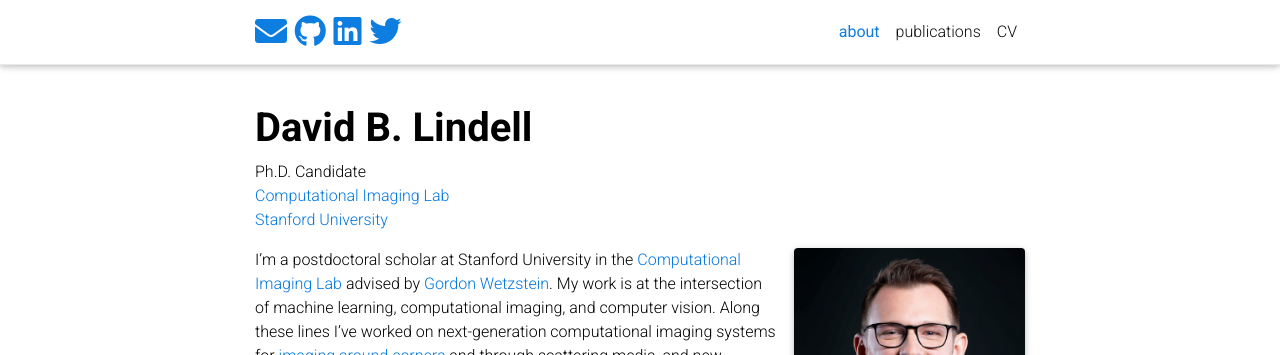
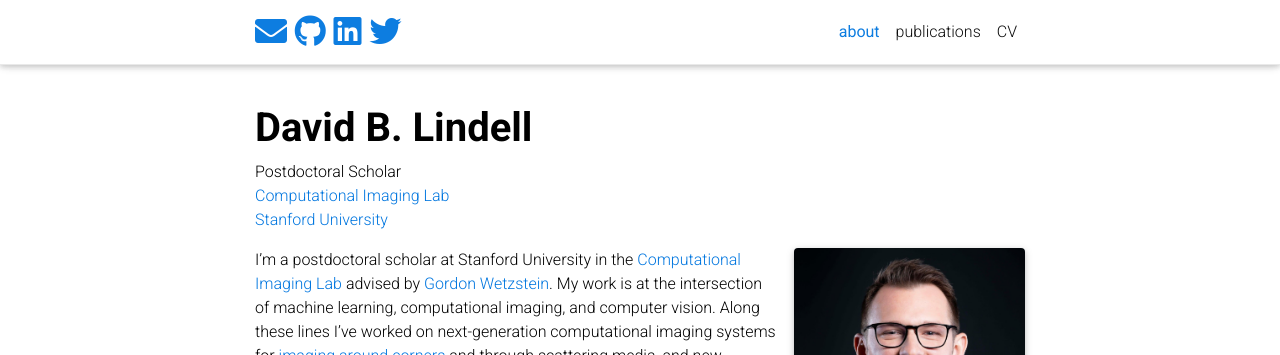
Before and after one commit to davelindell/davelindell.github.io, a Jekyll site: the page built from _pages/about.md, in a window 1280 px wide and 1279 px high. Shown: the top 355 px of the window. Built offline with Jekyll 4.4.1, drawn with Linux system fonts in a browser that asks for light colours; nearby versions of some CDN libraries; a style sheet for code colours, icons or effects is not loaded.

Commit message:
update title

```diff
--- a/_pages/about.md
+++ b/_pages/about.md
@@ -2,7 +2,7 @@
 layout: about
 title: about
 permalink: /
-description: Ph.D. Candidate<br><a href="http://computationalimaging.org/">Computational Imaging Lab</a><br><a href="https://www.stanford.edu/">Stanford University</a>
+description: Postdoctoral Scholar<br><a href="http://computationalimaging.org/">Computational Imaging Lab</a><br><a href="https://www.stanford.edu/">Stanford University</a>
 
 profile:
   align: right
```
